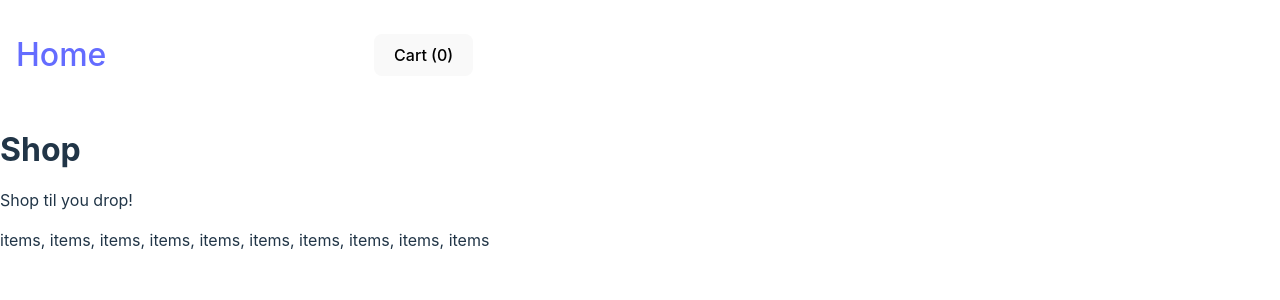
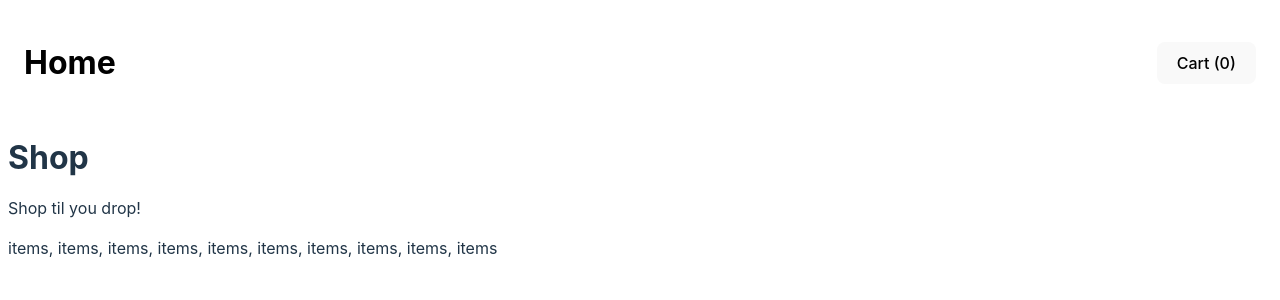
Before and after one commit to jalamb5/rio-grande, a React (Vite) app: page / in a window 1280 px wide. Shown: the top 300 px of the page. Built offline with nearby package versions, Linux system fonts and the light colour scheme.

Commit message:
update nav css

```diff
--- /dev/null
+++ b/src/components/nav.css
@@ -0,0 +1,16 @@
+header {
+  display: flex;
+  justify-content: space-between;
+  align-items: center;
+  padding: 1rem;
+}
+
+h1 {
+  font-size: 2em;
+  line-height: 1.1;
+}
+
+a {
+  text-decoration: none;
+  color: black;
+}
--- a/src/components/nav.jsx
+++ b/src/components/nav.jsx
@@ -1,3 +1,5 @@
+import './nav.css';
+
 export default function Navbar() {
   let itemCount = 0
 
--- a/src/index.css
+++ b/src/index.css
@@ -13,29 +13,22 @@
   -moz-osx-font-smoothing: grayscale;
 }
 
-a {
+/* a {
   font-weight: 500;
   color: #646cff;
   text-decoration: inherit;
-}
+} */
 a:hover {
   color: #535bf2;
 }
-
+/*
 body {
   margin: 0;
   display: flex;
-  /* place-items: center; */
+  place-items: center;
   min-width: 320px;
   min-height: 100vh;
-}
-
-header {
-  display: flex;
-  justify-content: space-between;
-  align-items: center;
-  padding: 1rem;
-}
+} */
 
 h1 {
   font-size: 2em;
--- a/src/main.jsx
+++ b/src/main.jsx
@@ -4,6 +4,7 @@ import { createBrowserRouter, RouterProvider } from 'react-router-dom'
 import Root from './routes/root'
 import Cart from './routes/cart'
 import './index.css'
+// import './components/nav.css'
 
 const router = createBrowserRouter([
   {
```
